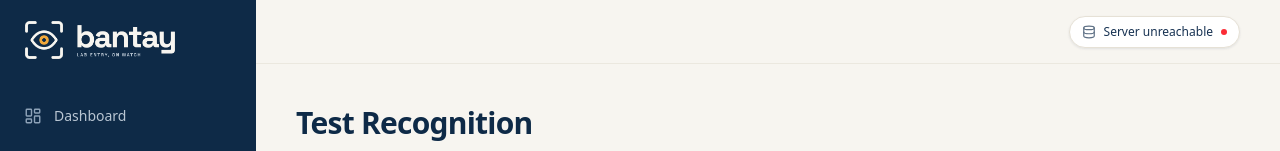
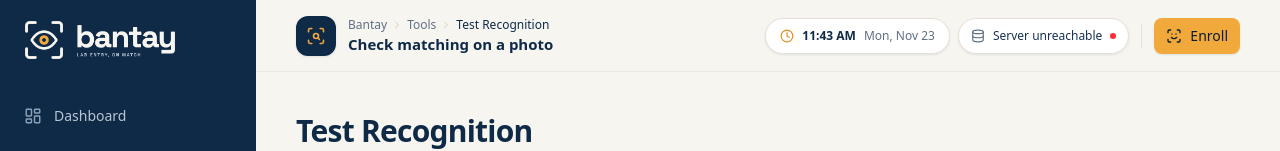
Before and after one commit to ziminni/bantay, a React (Vite) app in the folder frontend/: page /tools/recognition in a window 1280 px wide. Shown: the top 151 px of the page. Built offline with nearby package versions, Linux system fonts and the light colour scheme; no server answers.

Commit message:
Fill out the top bar
It now shows where you are, the time in the Philippines and a quick
way to enroll someone, next to the system status.

```diff
--- a/frontend/src/components/layout/Topbar.tsx
+++ b/frontend/src/components/layout/Topbar.tsx
@@ -1,19 +1,45 @@
-import { Cctv, Cpu, Database, FlaskConical, Menu } from 'lucide-react'
+import { ChevronRight, Clock, Cctv, Cpu, Database, FlaskConical, Menu, ScanFace } from 'lucide-react'
 import type { ReactNode } from 'react'
+import { useLocation } from 'react-router-dom'
 import { getHealth } from '@/api/system'
 import { Logo } from '@/components/brand/Logo'
-import { MOCK_MODE } from '@/config'
+import { ButtonLink } from '@/components/ui/Button'
+import { MOCK_MODE, TIME_ZONE } from '@/config'
 import { useAsync } from '@/hooks/useAsync'
+import { useNow } from '@/hooks/useNow'
 import { cn } from '@/lib/cn'
+import { NAVIGATION, type NavItem } from './navigation'
 
-/** Top bar: the menu button on small screens and the system status at a glance. */
+/** Which sidebar item the current address belongs to (detail pages count as their list). */
+function useCurrentPage(): { item: NavItem; group?: string } | null {
+  const { pathname } = useLocation()
+  let best: { item: NavItem; group?: string } | null = null
+  for (const group of NAVIGATION) {
+    for (const item of group.items) {
+      const hit = item.to === '/' ? pathname === '/' : pathname === item.to || pathname.startsWith(`${item.to}/`)
+      if (hit && (!best || item.to.length > best.item.to.length)) best = { item, group: group.label }
+    }
+  }
+  return best
+}
+
+const clockFmt = new Intl.DateTimeFormat('en-PH', { timeZone: TIME_ZONE, hour: 'numeric', minute: '2-digit' })
+const dayFmt = new Intl.DateTimeFormat('en-PH', { timeZone: TIME_ZONE, weekday: 'short', month: 'short', day: 'numeric' })
+
+/**
+ * Top bar: where you are on the left, the time and the system's health on
+ * the right, and a shortcut to the task done most often — enrolling a face.
+ */
 export function Topbar({ onMenu }: { onMenu: () => void }) {
   const health = useAsync(getHealth, [], { refreshInterval: 30_000 })
   const h = health.data
   const camerasTotal = h ? h.cameras_online + h.cameras_offline : 0
+  const current = useCurrentPage()
+  const now = useNow(15_000)
+  const onEnroll = current?.item.to === '/enroll'
 
   return (
-    <header className="sticky top-0 z-20 flex h-16 shrink-0 items-center gap-3 border-b border-gray-200/70 bg-cream/85 px-4 backdrop-blur-md sm:px-6 lg:px-10">
+    <header className="sticky top-0 z-20 flex h-16 shrink-0 items-center gap-3 border-b border-gray-200/70 bg-cream/85 px-4 backdrop-blur-md sm:px-6 lg:h-[4.5rem] lg:px-10">
       <button
         type="button"
         onClick={onMenu}
@@ -24,7 +50,42 @@ export function Topbar({ onMenu }: { onMenu: () => void }) {
       </button>
       <Logo variant="lockup" className="h-7 w-auto lg:hidden" />
 
+      {/* Where you are */}
+      {current && (
+        <div className="hidden min-w-0 items-center gap-3 lg:flex">
+          <span className="flex size-10 shrink-0 items-center justify-center rounded-xl bg-navy-900 text-marigold-400 shadow-card">
+            <current.item.icon className="size-5" strokeWidth={1.9} aria-hidden />
+          </span>
+          <div className="min-w-0 leading-tight">
+            <nav aria-label="Breadcrumb" className="flex items-center gap-1 text-xs font-medium text-gray-500">
+              <span>Bantay</span>
+              {current.group && (
+                <>
+                  <ChevronRight className="size-3 text-gray-300" aria-hidden />
+                  <span>{current.group}</span>
+                </>
+              )}
+              <ChevronRight className="size-3 text-gray-300" aria-hidden />
+              <span className="text-navy-900" aria-current="page">
+                {current.item.label}
+              </span>
+            </nav>
+            <p className="mt-0.5 truncate font-display text-[15px] font-semibold text-navy-900">{current.item.description}</p>
+          </div>
+        </div>
+      )}
+
       <div className="ml-auto flex items-center gap-2">
+        {/* Local time — entries are logged in Philippine time. */}
+        <span
+          className="hidden h-9 items-center gap-2 rounded-full border border-gray-200 bg-white px-3.5 text-xs shadow-card xl:inline-flex"
+          title="Philippine time"
+        >
+          <Clock className="size-3.5 text-marigold-500" aria-hidden />
+          <span className="font-semibold text-navy-900 tabular-nums">{clockFmt.format(now)}</span>
+          <span className="text-gray-500">{dayFmt.format(now)}</span>
+        </span>
+
         {MOCK_MODE && (
           <StatusChip tone="warning" icon={<FlaskConical />} label="Sample data" title="Not connected to the backend; showing sample data." />
         )}
@@ -55,6 +116,15 @@ export function Topbar({ onMenu }: { onMenu: () => void }) {
             />
           </>
         )}
+
+        {!onEnroll && (
+          <>
+            <span aria-hidden className="mx-1 hidden h-6 w-px bg-gray-200 sm:block" />
+            <ButtonLink to="/enroll" variant="accent" size="sm" icon={<ScanFace />} className="hidden h-9 sm:inline-flex">
+              Enroll
+            </ButtonLink>
+          </>
+        )}
       </div>
     </header>
   )
@@ -67,20 +137,17 @@ function StatusChip({
   icon,
   label,
   title,
-  className,
 }: {
   tone: keyof typeof dots
   icon: ReactNode
   label: string
   title: string
-  className?: string
 }) {
   return (
     <span
       title={title}
       className={cn(
-        'inline-flex h-8 items-center gap-2 rounded-full border border-gray-200 bg-white px-3 text-xs font-medium text-navy-800 shadow-card [&_svg]:size-3.5 [&_svg]:text-gray-500',
-        className,
+        'inline-flex h-9 items-center gap-2 rounded-full border border-gray-200 bg-white px-3 text-xs font-medium text-navy-800 shadow-card [&_svg]:size-3.5 [&_svg]:text-gray-500',
       )}
     >
       {icon}
```
